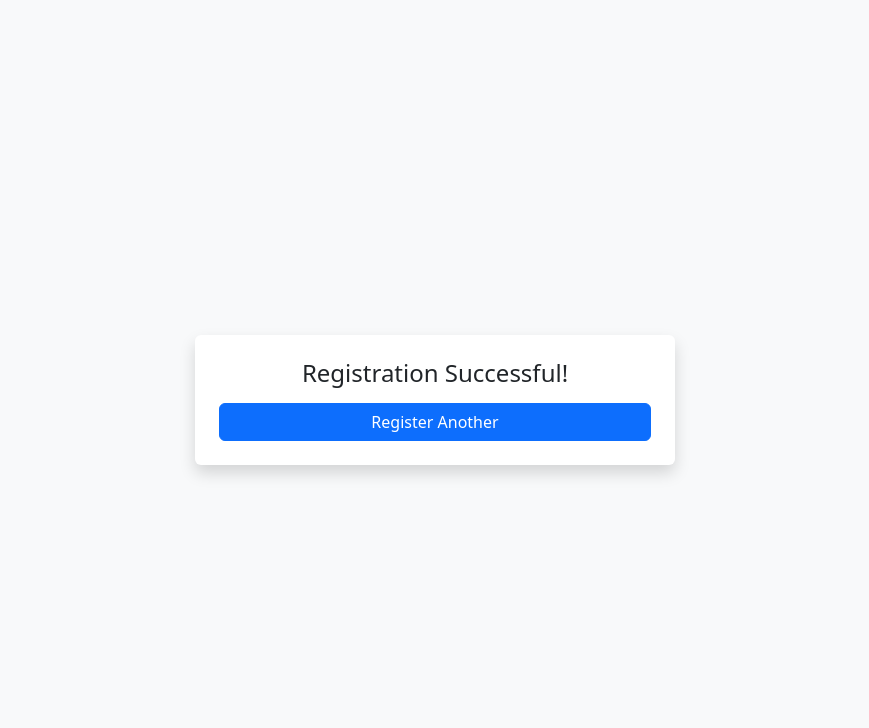
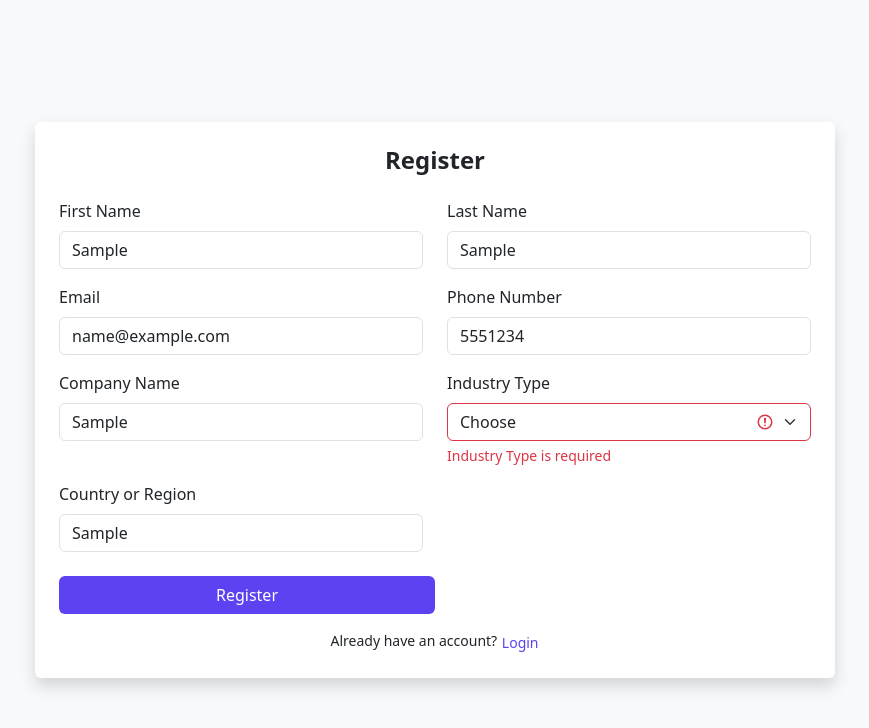
Before and after one commit to nusrath-beegum/CRM-MODULE, a React (Create React App) app: page /register in a window 1280 px wide. Both pictures are taken after typing "Sample", "Sample", "name@example.com", "5551234", "Sample", "Sample" into the empty fields and a click on the button "Register". Shown: the top 728 px of the page, without its empty margins (205-1074 px from the left). Built offline with nearby package versions, Linux system fonts and the light colour scheme.

Commit message:
Updated with validation and fixes

```diff
--- a/src/pages/RegistrationForm.jsx
+++ b/src/pages/RegistrationForm.jsx
@@ -1,4 +1,5 @@
 import React, { useState } from "react";
+import { useNavigate } from "react-router-dom";
 
 const RegistrationForm = () => {
     const [formData, setFormData] = useState({
@@ -11,42 +12,63 @@ const RegistrationForm = () => {
         countryRegion: "",
     });
 
+    const [errors, setErrors] = useState({});
     const [isSubmitted, setIsSubmitted] = useState(false);
     const [isSubmitting, setIsSubmitting] = useState(false);
+    const [submitError, setSubmitError] = useState("");
 
-  const industries = [
-    "Technology",
-    "Healthcare",
-    "Finance",
-    "Education",
-    "Other",
-  ];
+    const navigate = useNavigate();
+    const industries = ["Technology", "Healthcare", "Finance", "Education", "Other"];
 
     const handleChange = (e) => {
         const { name, value } = e.target;
         setFormData((prev) => ({ ...prev, [name]: value }));
+        setErrors((prev) => ({ ...prev, [name]: "" }));
+    };
+
+    const validate = () => {
+        const newErrors = {};
+        if (!formData.firstName.trim()) newErrors.firstName = "First Name is required";
+        if (!formData.lastName.trim()) newErrors.lastName = "Last Name is required";
+        if (!formData.email.trim()) {
+            newErrors.email = "Email is required";
+        } else if (!/^[^\s@]+@[^\s@]+\.[^\s@]+$/.test(formData.email)) {
+            newErrors.email = "Invalid email format";
+        }
+        if (!formData.phoneNumber.trim()) newErrors.phoneNumber = "Phone Number is required";
+        if (!formData.companyName.trim()) newErrors.companyName = "Company Name is required";
+        if (!formData.industryType.trim()) newErrors.industryType = "Industry Type is required";
+        if (!formData.countryRegion.trim()) newErrors.countryRegion = "Country or Region is required";
+        return newErrors;
     };
 
     const handleSubmit = async (e) => {
         e.preventDefault();
+        const validationErrors = validate();
+        if (Object.keys(validationErrors).length > 0) {
+            setErrors(validationErrors);
+            return;
+        }
+
         setIsSubmitting(true);
-    await new Promise((res) => setTimeout(res, 1000));
+        setSubmitError("");
+
+        try {
+            await new Promise((res) => setTimeout(res, 1000)); // simulate API
             setIsSubmitted(true);
+        } catch (err) {
+            setSubmitError("Something went wrong. Please try again.");
+        } finally {
             setIsSubmitting(false);
+        }
     };
 
     if (isSubmitted) {
         return (
             <div className="d-flex align-items-center justify-content-center min-vh-100 bg-light">
-        <div
-          className="bg-white p-4 rounded shadow text-center"
-          style={{ width: "100%", maxWidth: "480px" }}
-        >
+                <div className="bg-white p-4 rounded shadow text-center" style={{ width: "100%", maxWidth: "480px" }}>
                     <h4 className="mb-3">Registration Successful!</h4>
-          <button
-            className="btn btn-primary w-100"
-            onClick={() => setIsSubmitted(false)}
-          >
+                    <button className="btn btn-primary w-100" onClick={() => setIsSubmitted(false)}>
                         Register Another
                     </button>
                 </div>
@@ -67,113 +89,135 @@ const RegistrationForm = () => {
       `}</style>
 
             <div className="d-flex align-items-center justify-content-center min-vh-100 bg-light">
-        <div
-          className="bg-white p-4 rounded shadow"
-          style={{ width: "100%", maxWidth: "800px" }}
-        >
+                <div className="bg-white p-4 rounded shadow" style={{ width: "100%", maxWidth: "800px" }}>
                     <h4 className="text-center mb-4 fw-bold">Register</h4>
                     <form onSubmit={handleSubmit}>
                         <div className="row">
                             <div className="col-6 mb-3">
-                <label className="form-label">First Name</label>
+                                <label htmlFor="firstName" className="form-label">First Name</label>
                                 <input
+                                    id="firstName"
+                                    name="firstName"
                                     type="text"
-                  className="form-control"
+                                    className={`form-control ${errors.firstName ? "is-invalid" : ""}`}
                                     placeholder="Enter your first name"
-                  name="firstName"
                                     value={formData.firstName}
                                     onChange={handleChange}
                                 />
+                                {errors.firstName && <div className="invalid-feedback">{errors.firstName}</div>}
                             </div>
+
                             <div className="col-6 mb-3">
-                <label className="form-label">Last Name</label>
+                                <label htmlFor="lastName" className="form-label">Last Name</label>
                                 <input
+                                    id="lastName"
+                                    name="lastName"
                                     type="text"
-                  className="form-control"
+                                    className={`form-control ${errors.lastName ? "is-invalid" : ""}`}
                                     placeholder="Enter your last name"
-                  name="lastName"
                                     value={formData.lastName}
                                     onChange={handleChange}
                                 />
+                                {errors.lastName && <div className="invalid-feedback">{errors.lastName}</div>}
                             </div>
+
                             <div className="col-6 mb-3">
-                <label className="form-label">Email</label>
+                                <label htmlFor="email" className="form-label">Email</label>
                                 <input
+                                    id="email"
+                                    name="email"
                                     type="email"
-                  className="form-control"
+                                    className={`form-control ${errors.email ? "is-invalid" : ""}`}
                                     placeholder="Enter your email"
-                  name="email"
                                     value={formData.email}
                                     onChange={handleChange}
                                 />
+                                {errors.email && <div className="invalid-feedback">{errors.email}</div>}
                             </div>
+
                             <div className="col-6 mb-3">
-                <label className="form-label">Phone Number</label>
+                                <label htmlFor="phoneNumber" className="form-label">Phone Number</label>
                                 <input
+                                    id="phoneNumber"
+                                    name="phoneNumber"
                                     type="tel"
-                  className="form-control"
+                                    className={`form-control ${errors.phoneNumber ? "is-invalid" : ""}`}
                                     placeholder="Enter your phone number"
-                  name="phoneNumber"
                                     value={formData.phoneNumber}
                                     onChange={handleChange}
                                 />
+                                {errors.phoneNumber && <div className="invalid-feedback">{errors.phoneNumber}</div>}
                             </div>
+
                             <div className="col-6 mb-3">
-                <label className="form-label">Company Name</label>
+                                <label htmlFor="companyName" className="form-label">Company Name</label>
                                 <input
+                                    id="companyName"
+                                    name="companyName"
                                     type="text"
-                  className="form-control"
+                                    className={`form-control ${errors.companyName ? "is-invalid" : ""}`}
                                     placeholder="Enter your company name"
-                  name="companyName"
                                     value={formData.companyName}
                                     onChange={handleChange}
                                 />
+                                {errors.companyName && <div className="invalid-feedback">{errors.companyName}</div>}
                             </div>
+
                             <div className="col-6 mb-3">
-                <label className="form-label">Industry Type</label>
+                                <label htmlFor="industryType" className="form-label">Industry Type</label>
                                 <select
-                  className={`form-select ${formData.industryType === "" ? "text-muted" : "text-dark"
-                    }`}
+                                    id="industryType"
                                     name="industryType"
+                                    className={`form-select ${errors.industryType ? "is-invalid" : ""}`}
                                     value={formData.industryType}
                                     onChange={handleChange}
                                 >
                                     <option value="">Choose</option>
                                     {industries.map((ind) => (
-                    <option key={ind} value={ind}>
-                      {ind}
-                    </option>
+                                        <option key={ind} value={ind}>{ind}</option>
                                     ))}
                                 </select>
+                                {errors.industryType && <div className="invalid-feedback">{errors.industryType}</div>}
                             </div>
+
                             <div className="col-6 mb-3">
-                <label className="form-label">Country or Region</label>
+                                <label htmlFor="countryRegion" className="form-label">Country or Region</label>
                                 <input
+                                    id="countryRegion"
+                                    name="countryRegion"
                                     type="text"
-                  className="form-control"
+                                    className={`form-control ${errors.countryRegion ? "is-invalid" : ""}`}
                                     placeholder="Enter your country or region"
-                  name="countryRegion"
                                     value={formData.countryRegion}
                                     onChange={handleChange}
                                 />
+                                {errors.countryRegion && <div className="invalid-feedback">{errors.countryRegion}</div>}
                             </div>
                         </div>
+
+                        {submitError && (
+                            <div className="alert alert-danger mt-2" role="alert">
+                                {submitError}
+                            </div>
+                        )}
+
                         <button
                             style={{ backgroundColor: "#5b43f1" }}
                             type="submit"
-              className="btn w-50 text-white"
+                            className="btn w-50 text-white mt-2"
                             disabled={isSubmitting}
                         >
                             {isSubmitting ? "Registering..." : "Register"}
                         </button>
                     </form>
+
                     <div className="text-center mt-3 small">
                         Already have an account?{" "}
                         <button
                             type="button"
                             className="btn btn-link p-0"
-              style={{ textDecoration: "none", fontSize: "inherit" ,color:"#5b43f1"}}
-              onClick={() => alert("Login functionality coming soon")}
+                            style={{ textDecoration: "none", fontSize: "inherit", color: "#5b43f1" }}
+                            onClick={() => navigate("/login")}
                         >
                             Login
                         </button>
```
Lines whose indentation alone changed are shown as unchanged.
